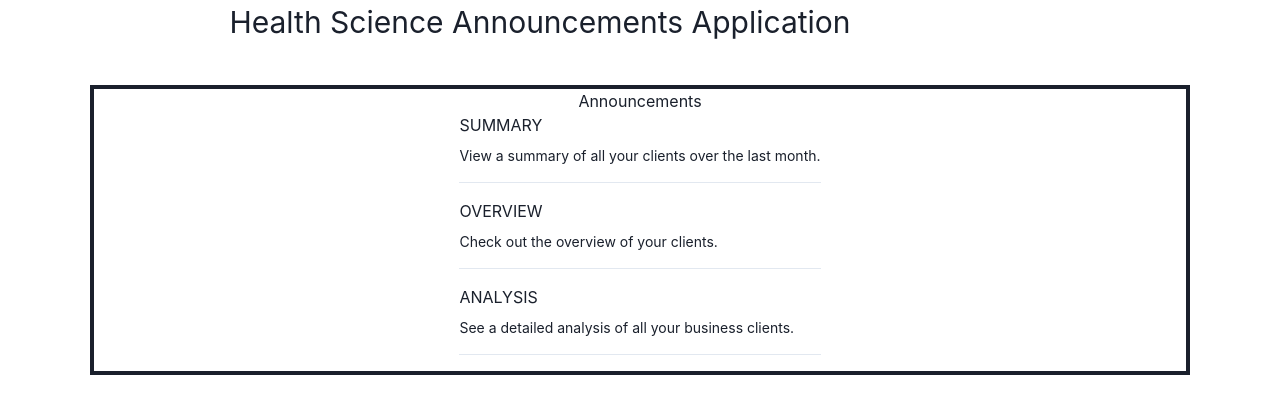
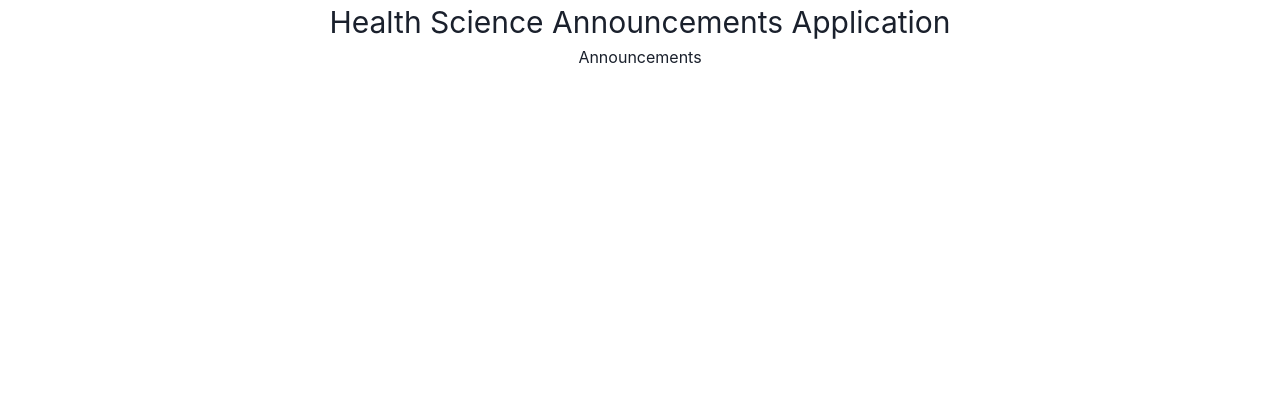
Before and after one commit to joeycrz/health_scienceWebApplication, a React (Create React App) app in the folder my-app/: page / in a window 1280 px wide. Shown: the top 414 px of the page. Built offline with nearby package versions, Linux system fonts and the light colour scheme.

Commit message:
Almost complete first mockup

```diff
--- a/my-app/package.json
+++ b/my-app/package.json
@@ -9,8 +9,10 @@
     "@testing-library/jest-dom": "^5.16.5",
     "@testing-library/react": "^13.4.0",
     "@testing-library/user-event": "^13.5.0",
+    "bootstrap": "^5.2.3",
     "framer-motion": "^10.10.0",
     "react": "^18.2.0",
+    "react-bootstrap": "^2.7.2",
     "react-dom": "^18.2.0",
     "react-scripts": "5.0.1",
     "web-vitals": "^2.1.4"
--- a/my-app/src/App.js
+++ b/my-app/src/App.js
@@ -1,57 +1,37 @@
 //import { Text } from '@chakra-ui/react';
-import { Box, Center, ChakraBaseProvider, extendBaseTheme, Spacer } from '@chakra-ui/react';
+import { Box, Center, ChakraBaseProvider, Divider, extendBaseTheme, Spacer } from '@chakra-ui/react';
 import React from 'react';
-import { Card, CardHeader, CardBody, Text, CardFooter, Heading, Stack, StackDivider } from '@chakra-ui/react'
+import { Grid, GridItem } from '@chakra-ui/react'
+import { Card, CardHeader, CardBody, Text, CardFooter, Heading, Stack } from '@chakra-ui/react'
+import Container from 'react-bootstrap/Container';
+import Row from 'react-bootstrap/Row';
+import Col from 'react-bootstrap/Col';
 import './App.css';
 
-
-const mainCard = {
-
-}
 
 function App() {
   return (
     <ChakraBaseProvider>
       <div>
-        <Text fontSize={30} align="center" paddingRight={200}>Health Science Announcements Application</Text>
+        <Text fontSize={30} align="center" >Health Science Announcements Application</Text>
+
       </div>
       <div>
-        <Card align={'center'} border='4px' marginLeft={90} marginRight={90} marginBlock={10}>
-          <CardHeader>
-            <Heading size='md'>Announcements</Heading>
-          </CardHeader>
+        <Container fluid>
+          <Row>
+            <Col align='center'>
+              <Container>
+                <div >
+                  <Text>Announcements</Text>
+                </div>
+                <div >
+                </div>
+              </Container>
+            </Col>
+          </Row>
+        </Container>
+      </div>
 
-          <CardBody>
-            <Stack divider={<StackDivider />} spacing='4'>
-              <Box>
-                <Heading size='xs' textTransform='uppercase'>
-                  Summary
-                </Heading>
-                <Text pt='2' fontSize='sm'>
-                  View a summary of all your clients over the last month.
-                </Text>
-              </Box>
-              <Box>
-                <Heading size='xs' textTransform='uppercase'>
-                  Overview
-                </Heading>
-                <Text pt='2' fontSize='sm'>
-                  Check out the overview of your clients.
-                </Text>
-              </Box>
-              <Box>
-                <Heading size='xs' textTransform='uppercase'>
-                  Analysis
-                </Heading>
-                <Text pt='2' fontSize='sm'>
-                  See a detailed analysis of all your business clients.
-                </Text>
-              </Box>
-              <Spacer></Spacer>
-            </Stack>
-          </CardBody>
-        </Card>
-      </div>
     </ChakraBaseProvider>
 
   );
```
Also changed, not shown: 1 other file (tests, documents, lock files or other folders).
